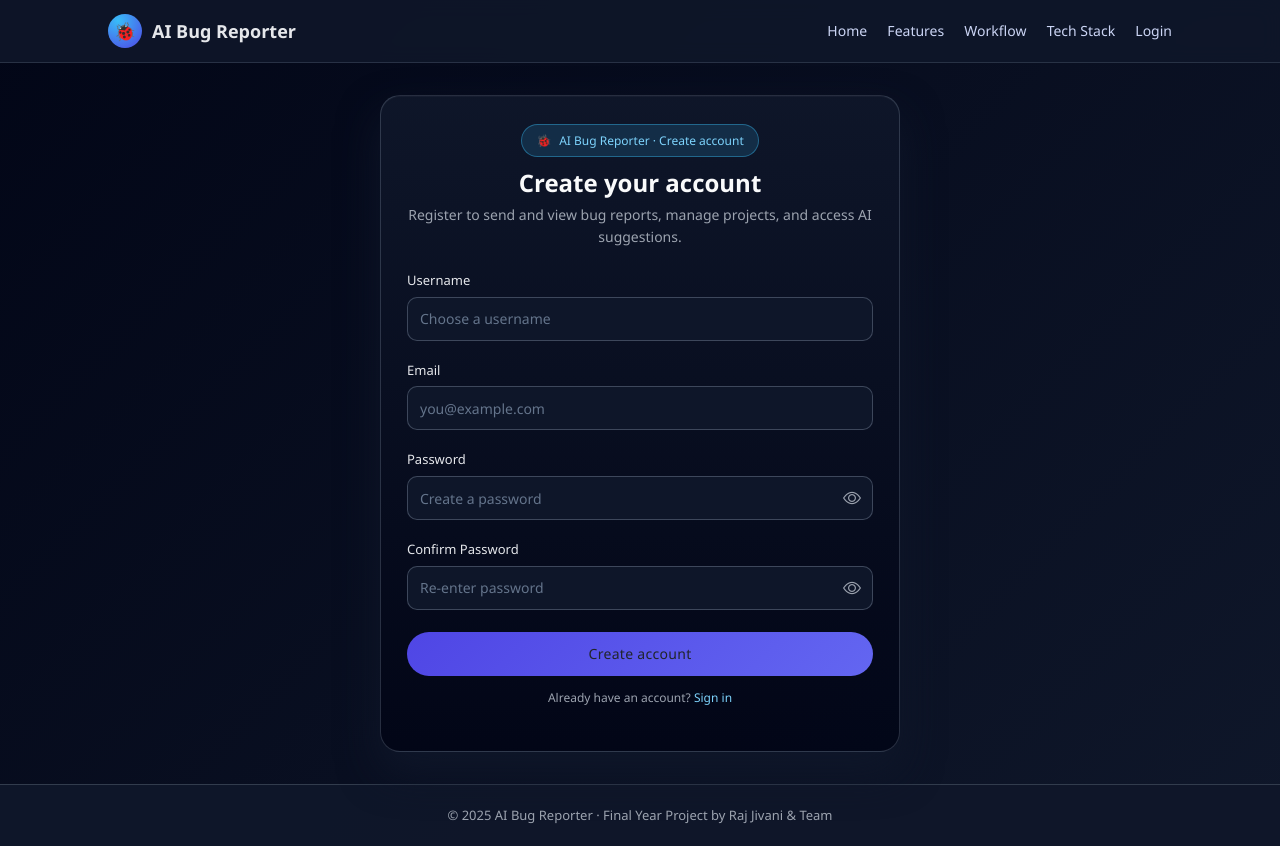
After one commit to Rajjivani27/AI-Bug-Reporter, a Django app: template myapp/templates/myapp/register.html in a window 1280 px wide. The commit adds this page. Run offline with Django 5.2, Linux system fonts and the light colour scheme; the template is opened without the code that fills it, so the values that code supplies are empty.

Commit message:
Updated base.html a bit and added other templates for user registration and email verification

```diff
--- a/myapp/templates/myapp/base.html
+++ b/myapp/templates/myapp/base.html
@@ -6,6 +6,7 @@
         <title>{% block title %}AI Bug Reporter{% endblock %}</title>
 
         <meta name="viewport" content="width=device-width, initial-scale=1.0" />
+        <link rel="stylesheet" href="https://cdn.jsdelivr.net/npm/bootstrap-icons@1.11.1/font/bootstrap-icons.css">
         <link href="https://cdn.jsdelivr.net/npm/bootstrap@5.3.6/dist/css/bootstrap.min.css" rel="stylesheet" integrity="sha384-4Q6Gf2aSP4eDXB8Miphtr37CMZZQ5oXLH2yaXMJ2w8e2ZtHTl7GptT4jmndRuHDT" crossorigin="anonymous">
         <script src="https://cdn.jsdelivr.net/npm/bootstrap@5.3.0/dist/js/bootstrap.bundle.min.js"></script>
 
--- /dev/null
+++ b/myapp/templates/myapp/register.html
@@ -0,0 +1,347 @@
+{% extends "myapp/base.html" %}
+
+{% load static %}
+
+{% block title %}Register | AI Bug Reporter {% endblock %}
+
+{% block extra_css %}
+
+<style>
+    .auth-wrapper {
+        min-height: calc(100vh - 140px);
+        display: flex;
+        align-items: center;
+        justify-content: center;
+        padding: 32px 16px;
+    }
+
+    .auth-card {
+        width: 100%;
+        max-width: 520px;
+        background: linear-gradient(180deg, rgba(15,23,42,0.95), rgba(2,6,23,0.95));
+        border-radius: 20px;
+        border: 1px solid rgba(148,163,184,0.25);
+        box-shadow: 0 20px 40px rgba(15,23,42,0.9), inset 0 1px 0 rgba(255,255,255,0.03);
+        padding: 28px 26px;
+    }
+
+    .auth-badge {
+        display: inline-flex;
+        align-items: center;
+        gap: 8px;
+        font-size: 12px;
+        padding: 6px 14px;
+        border-radius: 999px;
+        background: rgba(56,189,248,0.15);
+        color: #7dd3fc;
+        border: 1px solid rgba(56,189,248,0.4);
+        margin-bottom: 12px;
+    }
+
+    .auth-title {
+        font-size: 24px;
+        font-weight: 600;
+        color: #f9fafb;
+        margin-bottom: 6px;
+        text-align: center;
+    }
+
+    .auth-subtitle {
+        font-size: 14px;
+        color: #9ca3af;
+        margin-bottom: 18px;
+        text-align: center;
+    }
+
+    .form-label { font-size: 13px; color: #e5e7eb; margin-bottom: 6px; }
+    .form-control {
+        height: 44px;
+        background: rgba(15,23,42,0.98);
+        border: 1px solid rgba(148,163,184,0.35);
+        border-radius: 10px;
+        color: #f9fafb;
+        font-size: 14px;
+        padding: 10px 12px;
+    }
+    .form-control::placeholder { color: #64748b; }
+    .form-control:focus {
+        background: rgba(15,23,42,1);
+        border-color: #4f46e5;
+        box-shadow: 0 0 0 3px rgba(79,70,229,0.45);
+        color: #ffffff;
+    }
+
+    .password-wrapper {
+        position: relative;
+    }
+
+    .toggle-password {
+        position: absolute;
+        right: 12px;
+        top: 70%;
+        transform: translateY(-50%);
+        background: transparent;
+        border: none;
+        padding: 0;
+        cursor: pointer;
+        color: #9ca3af;
+        font-size: 18px;
+        display: flex;
+        align-items: center;
+        justify-content: center;
+    }
+
+    .toggle-password:hover {
+        color: #ffffff;
+    }
+    .toggle-password:focus { outline: none; box-shadow: none; }
+
+    .btn-auth-primary {
+        margin-top: 6px;
+        height: 44px;
+        background: linear-gradient(135deg,#4f46e5,#6366f1);
+        border: none;
+        border-radius: 999px;
+        font-size: 14px;
+        font-weight: 500;
+        letter-spacing: 0.3px;
+    }
+    .btn-auth-primary:hover { box-shadow: 0 0 18px rgba(79,70,229,0.6); transform: translateY(-1px); }
+
+    .helper-text { font-size: 12px; color: #9ca3af; margin-top: 12px; text-align:center; }
+
+    .error-text { font-size: 12px; color: #fca5a5; margin-top: 6px; }
+    .alert-auth { font-size: 13px; padding: 10px 12px; border-radius: 10px; background: rgba(239,68,68,0.08); border: 1px solid rgba(239,68,68,0.5); color: #fecaca; margin-bottom: 14px; }
+
+    .success-auth { font-size: 13px; padding: 10px 12px; border-radius: 10px; background: rgba(34,197,94,0.08); border: 1px solid rgba(34,197,94,0.35); color: #bbf7d0; margin-bottom: 14px; }
+
+    @media (max-width: 480px) {
+        .auth-card { padding: 20px; }
+        .auth-title { font-size: 20px; }
+    }
+</style>
+{% endblock %}
+
+{% block content %}
+<div class="auth-wrapper">
+  <div class="auth-card">
+
+    <div class="text-center">
+      <div class="auth-badge">
+        <span>🐞</span>
+        <span>AI Bug Reporter · Create account</span>
+      </div>
+    </div>
+
+    <h1 class="auth-title">Create your account</h1>
+    <p class="auth-subtitle">Register to send and view bug reports, manage projects, and access AI suggestions.</p>
+
+    <!-- Global messages -->
+    <div id="global-messages" aria-live="polite" style="margin-bottom:10px;"></div>
+
+    <form id="register-form" novalidate>
+      <!-- Username -->
+      <div class="mb-3">
+        <label for="id_username" class="form-label">Username</label>
+        <input id="id_username" name="username" type="text" class="form-control" placeholder="Choose a username" required autocomplete="username" />
+        <div id="err_username" class="error-text" style="display:none;"></div>
+      </div>
+
+      <!-- Email -->
+      <div class="mb-3">
+        <label for="id_email" class="form-label">Email</label>
+        <input id="id_email" name="email" type="email" class="form-control" placeholder="you@example.com" required autocomplete="email" />
+        <div id="err_email" class="error-text" style="display:none;"></div>
+      </div>
+
+      <!-- Password -->
+      <div class="mb-3 password-wrapper">
+        <label for="id_password" class="form-label">Password</label>
+        <input id="id_password" name="password" type="password" class="form-control" placeholder="Create a password" required autocomplete="new-password" />
+        <button type="button" class="toggle-password" data-target="id_password">
+            <i class="bi bi-eye"></i>
+        </button>
+        <div id="err_password" class="error-text" style="display:none;"></div>
+      </div>
+
+      <!-- Password Confirm -->
+      <div class="mb-3 password-wrapper">
+        <label for="id_password_confirm" class="form-label">Confirm Password</label>
+        <input id="id_password_confirm" name="password_confirm" type="password" class="form-control" placeholder="Re-enter password" required autocomplete="new-password" />
+        <button type="button" class="toggle-password" data-target="id_password_confirm">
+            <i class="bi bi-eye"></i>
+        </button>
+        <div id="err_password_confirm" class="error-text" style="display:none;"></div>
+      </div>
+
+      <button id="submit-btn" type="submit" class="btn btn-auth-primary w-100">
+        <span id="btn-text">Create account</span>
+        <span id="btn-spinner" style="display:none; margin-left:8px;">⏳</span>
+      </button>
+    </form>
+
+    <p class="helper-text">
+      Already have an account?
+      <a href="{% url 'login' %}" style="color:#7dd3fc;">Sign in</a>
+    </p>
+
+  </div>
+</div>
+
+<script>
+/*
+  Register form behavior:
+  - Sends POST to REGISTER_URL (default: /api/register/)
+  - Includes CSRF header if cookie found
+  - Displays per-field errors and global messages
+  - On success, redirects to login page
+  - Adjust REGISTER_URL if your API endpoint differs
+*/
+
+(
+    function(){
+        const REGISTER_URL = 'http://127.0.0.1:8000/user/'; // <-- change to your real API endpoint if necessary
+        const REDIRECT_ON_SUCCESS = "{% url 'verify_email_done' %}"; // redirect after successful registration
+
+        // util: get cookie (for CSRF)
+        function getCookie(name) {
+            const value = `; ${document.cookie}`;
+            const parts = value.split(`; ${name}=`);
+            if (parts.length === 2) return parts.pop().split(';').shift();
+    }
+
+  // show messages
+    const globalMessages = document.getElementById('global-messages');
+    function showGlobal(type, message) {
+        globalMessages.innerHTML = '';
+        const d = document.createElement('div');
+        d.className = (type === 'error') ? 'alert-auth' : 'success-auth';
+        d.textContent = message;
+        globalMessages.appendChild(d);
+    }
+
+    function clearFieldErrors() {
+        ['username','email','password','password_confirm'].forEach(name=>{
+        const el = document.getElementById('err_' + name);
+        if (el) { el.style.display='none'; el.textContent=''; }
+        });
+    }
+
+    function showFieldErrors(errors) {
+        // errors expected as object like { field: [msg1, msg2], non_field_errors: [...] }
+        clearFieldErrors();
+        for (const key in errors) {
+        if (key === 'non_field_errors' || key === 'detail') {
+            showGlobal('error', Array.isArray(errors[key]) ? errors[key].join(' ') : errors[key]);
+            continue;
+        }
+        const el = document.getElementById('err_' + key) || document.getElementById('err_' + key.replace('password1','password').replace('password2','password_confirm'));
+        if (el) {
+            el.style.display = 'block';
+            el.innerHTML = Array.isArray(errors[key]) ? errors[key].join('<br>') : String(errors[key]);
+        } else {
+            // fallback to global
+            showGlobal('error', `${key}: ${errors[key]}`);
+        }
+        }
+    }
+
+    // password toggle
+
+    document.querySelectorAll(".toggle-password").forEach(button => {
+        button.addEventListener("click", function () {
+            const input = document.getElementById(this.dataset.target);
+            const icon = this.querySelector("i");
+
+            if (input.type === "password") {
+            input.type = "text";
+            icon.classList.remove("bi-eye");
+            icon.classList.add("bi-eye-slash");
+            } else {
+            input.type = "password";
+            icon.classList.remove("bi-eye-slash");
+            icon.classList.add("bi-eye");
+            }
+        });
+    });
+
+    // submit handler
+    const form = document.getElementById('register-form');
+    const submitBtn = document.getElementById('submit-btn');
+    const btnText = document.getElementById('btn-text');
+    const btnSpinner = document.getElementById('btn-spinner');
+
+    form.addEventListener('submit', async function(e){
+        e.preventDefault();
+        clearFieldErrors();
+        globalMessages.innerHTML = '';
+
+        const payload = {
+            username: document.getElementById('id_username').value.trim(),
+            email: document.getElementById('id_email').value.trim(),
+            password: document.getElementById('id_password').value,
+            password2: document.getElementById('id_password_confirm').value
+        };
+
+        // client-side quick validation
+        if (!payload.username || !payload.email || !payload.password || !payload.password2) {
+            showGlobal('error', 'Please fill all fields.');
+            return;
+        }
+        if (payload.password !== payload.password2) {
+            showFieldErrors({ password2: ['Passwords do not match.']});
+            return;
+        }
+
+        // UI: disable button
+        submitBtn.disabled = true;
+        btnText.style.opacity = '0.6';
+        btnSpinner.style.display = 'inline-block';
+
+        try {
+            const headers = {
+                'Content-Type': 'application/json'
+            };
+            // include csrf if available (useful if your endpoint requires it)
+            const csrftoken = getCookie('csrftoken');
+            if (csrftoken) headers['X-CSRFToken'] = csrftoken;
+
+            const res = await fetch(REGISTER_URL, {
+                method: 'POST',
+                headers,
+                body: JSON.stringify(payload),
+                credentials: 'same-origin' // send cookies if any
+            });
+
+            const dataText = await res.text();
+            // try parse JSON, fallback to text
+            let data;
+            try { data = dataText ? JSON.parse(dataText) : {}; } catch (err) { data = { detail: dataText || res.statusText }; }
+
+            if (res.ok) {
+                // success: show message then redirect
+                showGlobal('success', data.detail || 'Account created successfully. Redirecting to login...');
+                // short delay so user sees message
+                setTimeout(()=> {
+                    window.location.href = REDIRECT_ON_SUCCESS;
+                }, 900);
+            } else {
+                // show errors
+                if (typeof data === 'object' && Object.keys(data).length) {
+                    showFieldErrors(data);
+                } else {
+                    showGlobal('error', data.detail || 'Registration failed. Please try again.');
+                }
+            }
+        } catch (err) {
+            showGlobal('error', 'Network error — please check your connection.');
+            console.error(err);
+        } finally {
+            submitBtn.disabled = false;
+            btnText.style.opacity = '1';
+            btnSpinner.style.display = 'none';
+        }
+    });
+})();
+</script>
+{% endblock %}
```
Also changed, not shown: myapp/templates/myapp/verify_email_confirm.html (added, +7 -0 lines), myapp/templates/myapp/verify_email_done.html (added, +8 -0 lines).
